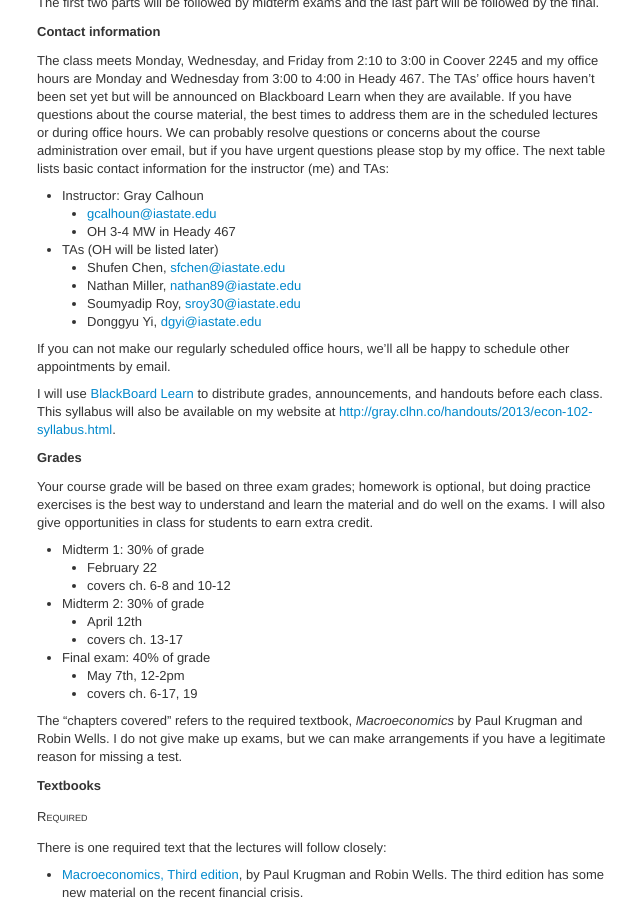
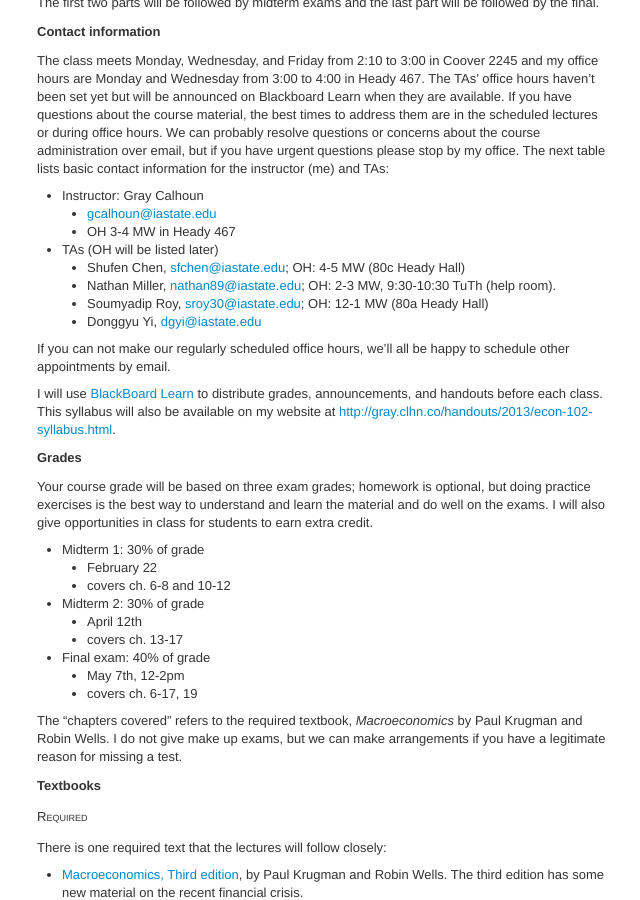
Before and after one commit to mmkuang/grayclhn.github.io, a Jekyll site: the page built from handouts/_posts/2013-01-11-econ-102-syllabus.md, in a window 1280 px wide and 900 px high, scrolled down 423 px. Shown: the whole window, without its empty margins (618-1258 px from the left). Built offline with Jekyll 4.4.1, drawn with Linux system fonts in a browser that asks for light colours.

Commit message:
Added some TA office hours to 102 syllabus

```diff
--- a/handouts/_posts/2013-01-11-econ-102-syllabus.md
+++ b/handouts/_posts/2013-01-11-econ-102-syllabus.md
@@ -46,9 +46,9 @@
   * <gcalhoun@iastate.edu>
   * OH 3-4 MW in Heady 467
 * TAs (OH will be listed later)
-  * Shufen Chen, <sfchen@iastate.edu>
-  * Nathan Miller, <nathan89@iastate.edu>
-  * Soumyadip Roy, <sroy30@iastate.edu>
+  * Shufen Chen, <sfchen@iastate.edu>; OH: 4-5 MW (80c Heady Hall)
+  * Nathan Miller, <nathan89@iastate.edu>; OH: 2-3 MW, 9:30-10:30 TuTh (help room).
+  * Soumyadip Roy, <sroy30@iastate.edu>; OH: 12-1 MW (80a Heady Hall)
   * Donggyu Yi, <dgyi@iastate.edu>
 
 If you can not make our regularly scheduled office hours, we'll all be
```
